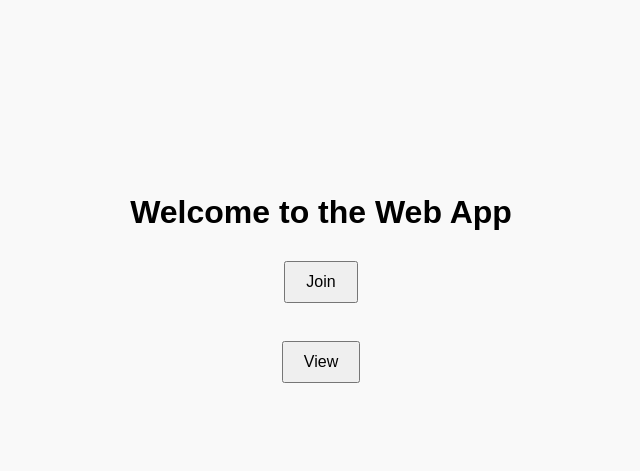
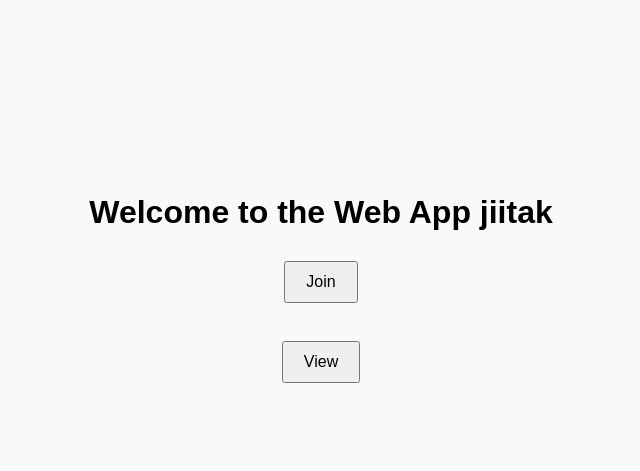
Before and after one commit to jyothisjimmy25/jiitak_project, a Flask app: page / in a window 1280 px wide. Shown: the part 137-608 px from the top of the page, without its empty margins (319-959 px from the left). Run offline with Flask 3, Linux system fonts and the light colour scheme.

Commit message:
Update index.html

```diff
--- a/templates/index.html
+++ b/templates/index.html
@@ -56,7 +56,7 @@
     </style>
 </head>
 <body>
-    <h1>Welcome to the Web App</h1>
+    <h1>Welcome to the Web App jiitak</h1>
     <button onclick="document.getElementById('join-form').style.display='block'">Join</button>
     <div id="join-form" style="display:none;">
         <form method="post" action="/join">
```
